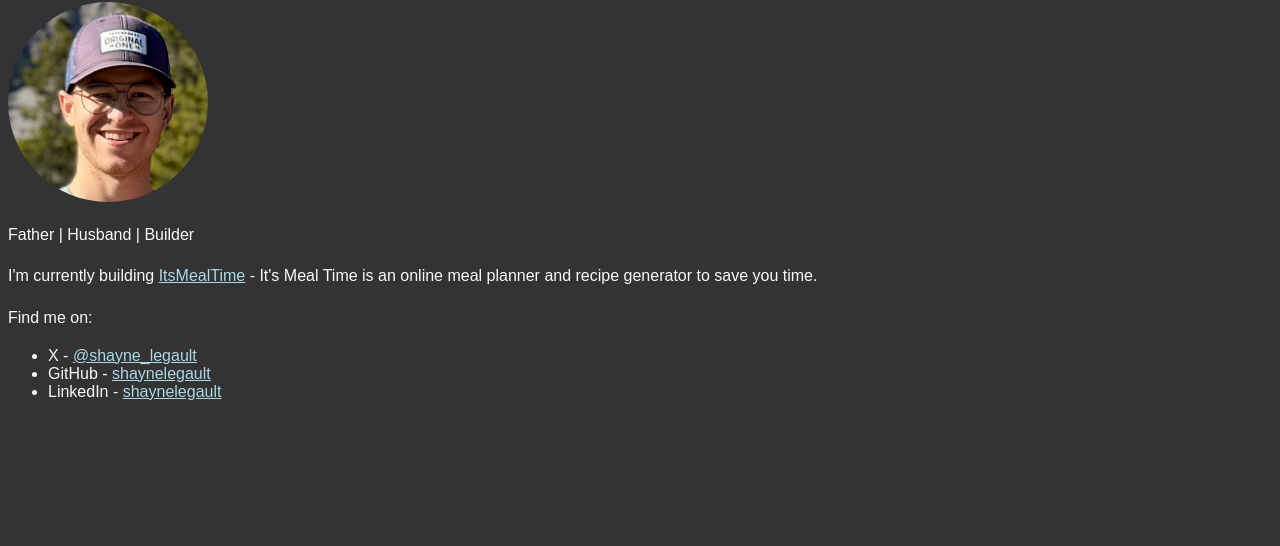
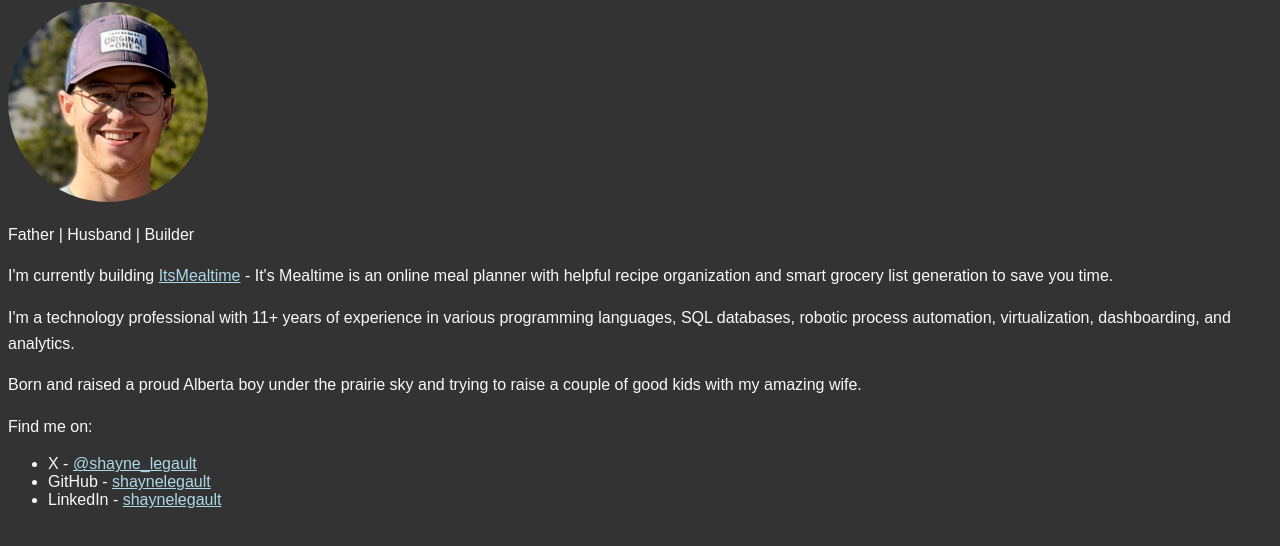
Before and after one commit to shaynelegault/shaynelegault.ca, a plain HTML site: page index.html in a window 1280 px wide. Shown: the part 78-624 px from the top of the page. Drawn offline with Linux system fonts and the light colour scheme.

Commit message:
index updates

```diff
--- a/index.html
+++ b/index.html
@@ -11,8 +11,13 @@
     <h1>Shayne Legault</h1>
     <img src="images/Shayne Legault.jpg" alt="Shayne Legault" style="border-radius: 50%; width: 200px; height: 200px; object-fit: cover;">
     <p>Father | Husband | Builder</p>
-    <p>I'm currently building <a href="https://itsmealtime.ca">ItsMealTime</a> - It's Meal Time is
-    an online meal planner and recipe generator to save you time.</p>
+    <p>I'm currently building <a href="https://itsmealtime.ca">ItsMealtime</a> - It's Mealtime is
+    an online meal planner with helpful recipe organization and smart grocery list generation to save you time.</p>
+
+    <p>I'm a technology professional with 11+ years of experience in various programming languages, SQL databases,
+        robotic process automation, virtualization, dashboarding, and analytics.</p>
+
+    <p>Born and raised a proud Alberta boy under the prairie sky and trying to raise a couple of good kids with my amazing wife.</p>
 
     <p>Find me on:</p>
         <ul>
```
